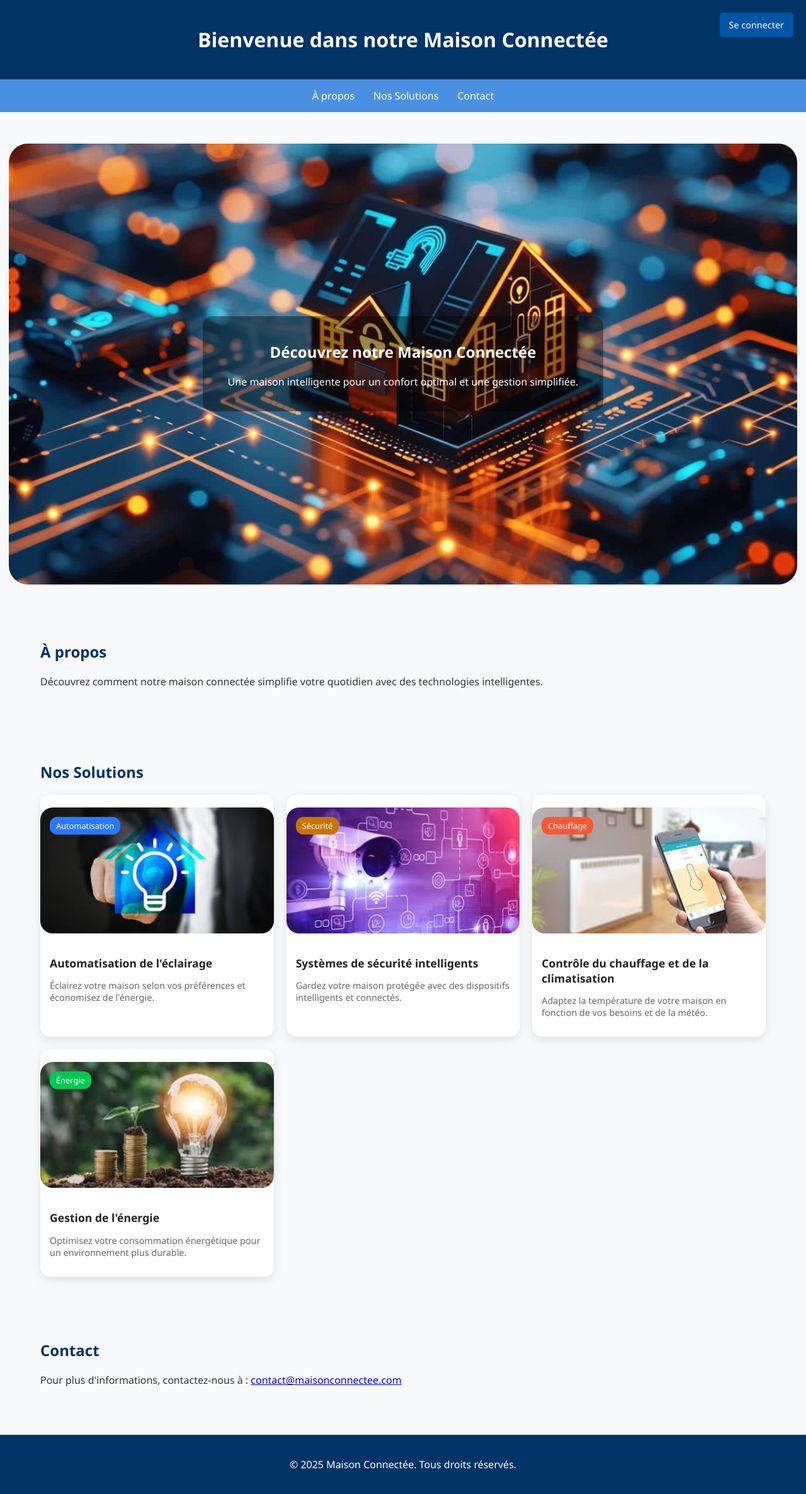
After one commit to Kantw1/projet_info_2025, a PHP site: page /Testv3.html in a window 1280 px wide. The commit adds this page. Shown: the whole page at 63% size. Run offline with PHP 8.4, Linux system fonts and the light colour scheme.

Commit message:
modif vitrine

```diff
--- /dev/null
+++ b/vitrine/Testv3.html
@@ -0,0 +1,97 @@
+<!DOCTYPE html>
+<html lang="fr">
+<head>
+  <meta charset="UTF-8">
+  <meta name="viewport" content="width=device-width, initial-scale=1.0">
+  <title>Maison Connectée</title>
+  <link rel="stylesheet" href="vitrine.css">
+</head>
+<body>
+
+  <header>
+    <h1>Bienvenue dans notre Maison Connectée</h1>
+    <a href="#login">Se connecter</a>
+  </header>
+
+  <nav>
+    <ul>
+      <li><a href="#about">À propos</a></li>
+      <li><a href="#solutions">Nos Solutions</a></li>
+      <li><a href="#contact">Contact</a></li>
+    </ul>
+  </nav>
+
+  <section class="hero">
+    <div class="hero-container">
+      <h1>Découvrez notre Maison Connectée</h1>
+      <p>Une maison intelligente pour un confort optimal et une gestion simplifiée.</p>
+    </div>
+  </section>
+
+  <section id="about">
+    <h2>À propos</h2>
+    <p>Découvrez comment notre maison connectée simplifie votre quotidien avec des technologies intelligentes.</p>
+  </section>
+
+  <section id="solutions">
+    <h2>Nos Solutions</h2>
+    <div class="articles-grid">
+      <div class="card">
+        <div style="position: relative;">
+          <img src="automatisation.jpg" alt="Automatisation de l'éclairage">
+          <span class="badge">Automatisation</span>
+        </div>
+        <div class="card-content">
+          <h3>Automatisation de l'éclairage</h3>
+          <p>Éclairez votre maison selon vos préférences et économisez de l'énergie.</p>
+        </div>
+      </div>
+
+      <div class="card">
+        <div style="position: relative;">
+          <img src="securite.jpg" alt="Sécurité intelligente">
+          <span class="badge" style="background-color: #c87500;">Sécurité</span>
+        </div>
+        <div class="card-content">
+          <h3>Systèmes de sécurité intelligents</h3>
+          <p>Gardez votre maison protégée avec des dispositifs intelligents et connectés.</p>
+        </div>
+      </div>
+
+      <div class="card">
+        <div style="position: relative;">
+          <img src="chauffage.jpg" alt="Contrôle du chauffage">
+          <span class="badge" style="background-color: #FF5733;">Chauffage</span>
+        </div>
+        <div class="card-content">
+          <h3>Contrôle du chauffage et de la climatisation</h3>
+          <p>Adaptez la température de votre maison en fonction de vos besoins et de la météo.</p>
+        </div>
+      </div>
+
+      <div class="card">
+        <div style="position: relative;">
+          <img src="energie.jpg" alt="Gestion de l'énergie">
+          <span class="badge" style="background-color: #00c853;">Énergie</span>
+        </div>
+        <div class="card-content">
+          <h3>Gestion de l'énergie</h3>
+          <p>Optimisez votre consommation énergétique pour un environnement plus durable.</p>
+        </div>
+      </div>
+    </div>
+  </section>
+
+  <section id="contact">
+    <h2>Contact</h2>
+    <p>Pour plus d'informations, contactez-nous à :
+      <a href="mailto:contact@maisonconnectee.com">contact@maisonconnectee.com</a>
+    </p>
+  </section>
+
+  <footer>
+    <p>&copy; 2025 Maison Connectée. Tous droits réservés.</p>
+  </footer>
+
+</body>
+</html>
--- a/vitrine/vitrine.css
+++ b/vitrine/vitrine.css
@@ -1,8 +1,8 @@
 body {
-    font-family: Arial, sans-serif;
+    font-family: 'Segoe UI', sans-serif;
     margin: 0;
-    padding: 0;
-    background-color: #eef7fb;
+    background: #f8f9fa;
+    color: #333;
   }
 
   header {
@@ -10,49 +10,141 @@ header {
     color: white;
     padding: 20px;
     text-align: center;
+    position: relative;
+  }
+
+  header a {
+    position: absolute;
+    right: 20px;
+    top: 20px;
+    background-color: #0055a5;
+    color: white;
+    padding: 10px 15px;
+    border-radius: 5px;
+    text-decoration: none;
+    font-size: 0.9rem;
   }
 
   nav ul {
+    display: flex;
+    justify-content: center;
+    background-color: #4a90e2;
     list-style: none;
+    margin: 0;
     padding: 0;
-    text-align: center;
   }
 
   nav ul li {
-    display: inline;
     margin: 0 15px;
   }
 
   nav ul li a {
     color: white;
     text-decoration: none;
-    font-weight: bold;
-    font-size: 1.1em;
+    padding: 15px 0;
+    display: block;
+    transition: color 0.3s;
+  }
+
+  nav ul li a:hover {
+    color: #FFA500;
+  }
+
+  .hero {
+    background: url('maison connectée.jpg') center/cover no-repeat;
+    height: 600px;
+    display: flex;
+    justify-content: center;
+    align-items: center;
+    padding: 50px;
+    margin: 50px auto;
+    max-width: 90%;
+    border-radius: 30px;
+  }
+
+  .hero-container {
+    text-align: center;
+    color: white;
+    background: rgba(0, 0, 0, 0.4);
+    padding: 20px 40px;
+    border-radius: 15px;
   }
 
   section {
+    max-width: 90%;
+    margin: 40px auto;
     padding: 20px;
+  }
+
+  h2 {
+    color: #003366;
+    margin-bottom: 20px;
+  }
+
+  ul {
+    padding-left: 20px;
+  }
+
+  img {
+    max-width: 100%;
+    border-radius: 20px;
+    display: block;
     margin: 20px auto;
-    width: 80%;
+  }
+
+  .articles-grid {
+    display: grid;
+    grid-template-columns: repeat(auto-fit, minmax(280px, 1fr));
+    gap: 20px;
+  }
+
+  .card {
     background: white;
-    border-radius: 10px;
-    box-shadow: 0px 0px 20px rgba(0, 51, 102, 0.2);
-    text-align: center;
+    border-radius: 15px;
+    overflow: hidden;
+    box-shadow: 0 5px 15px rgba(0, 0, 0, 0.1);
+    transition: transform 0.2s ease;
+  }
+
+  .card:hover {
+    transform: translateY(-5px);
+  }
+
+  .card img {
+    width: 100%;
+    height: 200px;
+    object-fit: cover;
+  }
+
+  .badge {
+    position: absolute;
+    top: 15px;
+    left: 15px;
+    background-color: #2979ff;
+    color: white;
+    padding: 5px 10px;
+    border-radius: 12px;
+    font-size: 0.8rem;
+  }
+
+  .card-content {
+    padding: 15px;
+  }
+
+  .card-content h3 {
+    margin: 0;
+    font-size: 1.1rem;
+    color: #222;
+  }
+
+  .card-content p {
+    font-size: 0.9rem;
+    color: #666;
   }
 
   footer {
     text-align: center;
-    padding: 15px;
-    background-color: #003366;
+    padding: 20px;
+    background: #003366;
     color: white;
-    margin-top: 20px;
   }
-
-h1, h2 {
-    color: #003366;
-}
-
-p {
-    font-size: 1.1em;
-    color: #333;
-}
```
Also changed, not shown: vitrine/Maison.png (added), vitrine/automatisation.jpg (added), vitrine/chauffage.jpg (added), vitrine/energie.jpg (added), vitrine/securite.jpg (added), 1 other file. Lines whose indentation alone changed are shown as unchanged.
